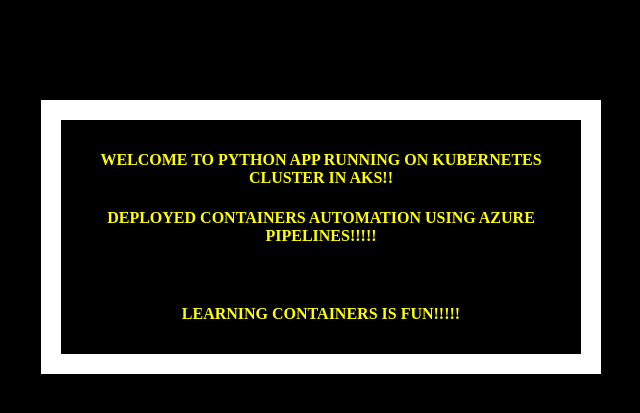
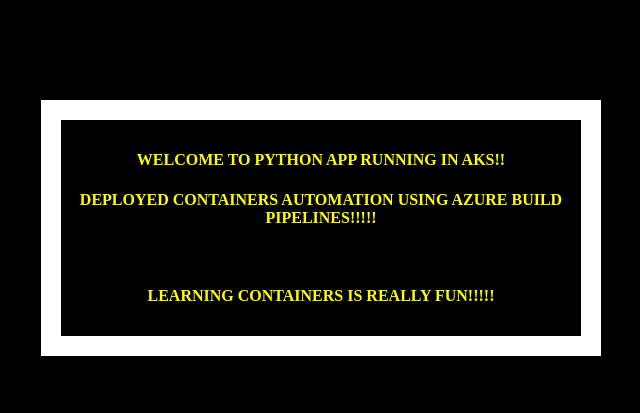
Before and after one commit to akannan1087/myPythonDockerRepo, a Flask app: page / in a window 1280 px wide. Shown: the top 413 px of the page, without its empty margins (319-959 px from the left). Run offline with Flask 2, Linux system fonts and the light colour scheme.

Commit message:
Update index.html

```diff
--- a/templates/index.html
+++ b/templates/index.html
@@ -19,10 +19,10 @@
   </head>
   <body>
     <div class="container">
-      <h4>Welcome to Python App running on Kubernetes cluster in AKS!!</h4>
-      <h4>Deployed Containers Automation using Azure Pipelines!!!!!</h4>
+      <h4>Welcome to Python App running in AKS!!</h4>
+      <h4>Deployed Containers Automation using Azure Build Pipelines!!!!!</h4>
       <br>
-       <h4>Learning containers is fun!!!!!</h4>
+       <h4>Learning containers is really fun!!!!!</h4>
     </div>
   </body>
 </html>
```
